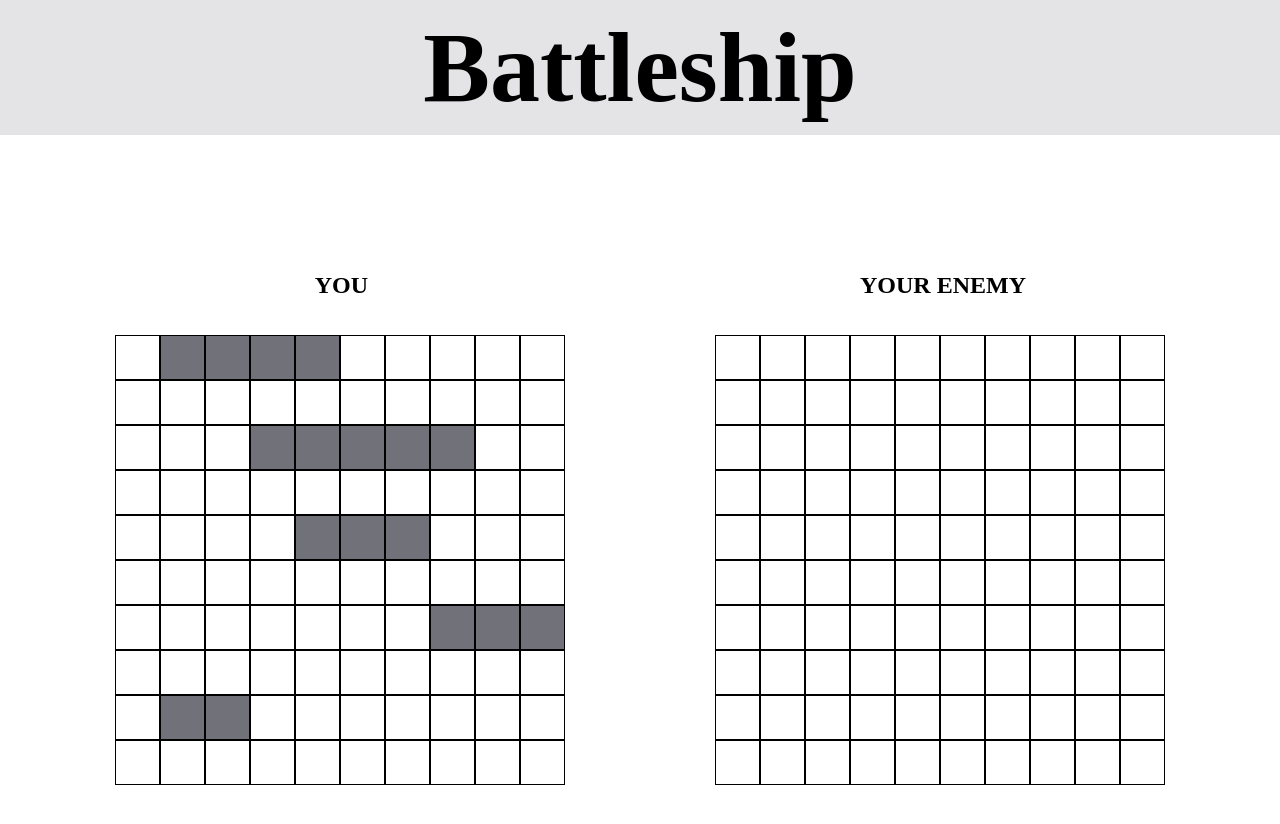
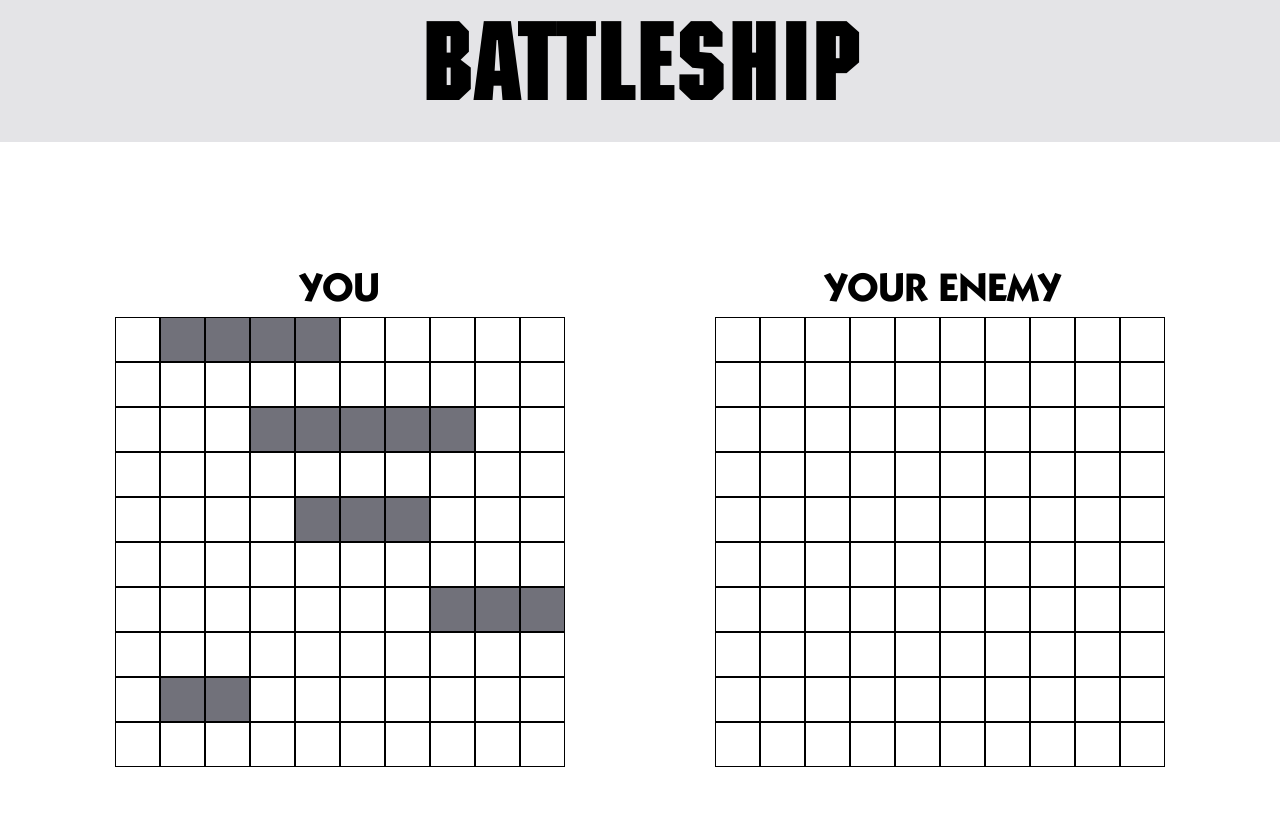
Before and after one commit to Revolution5/battleship, a plain HTML site: page index.html in a window 1280 px wide. Drawn offline with Linux system fonts and the light colour scheme.

Commit message:
Change fonts and add some styling

```diff
--- a/styles.css
+++ b/styles.css
@@ -1,3 +1,13 @@
+@font-face {
+    font-family: battleship;
+    src:url(./fonts/MachineStd-Bold.otf)
+}
+
+@font-face {
+    font-family: subtitle;
+    src: url(./fonts/ITCKabelStdBold.TTF);
+}
+
 body {
     padding: 0;
     margin: 0;
@@ -7,19 +17,22 @@ body {
     display: flex;
     justify-content: center;
     align-items: center;
-    font-size: 50px;
+    font-size: 55px;
     background-color: #e4e4e7;
+    font-family: battleship;
+
 }
 
 .title {
    margin-top: 10px;
-   margin-bottom: 10px
+   margin-bottom: 0px;
+   padding-bottom: 0px;
 }
 
 .content {
     display: grid;
     grid-template-columns: 1fr 1fr;
-    grid-template-rows: 1fr 1fr 5fr 50px;
+    grid-template-rows: 125px 50px 5fr 50px;
 }
 
 .grids {
@@ -37,18 +50,23 @@ body {
     grid-column: 1/3;
     justify-self: center;
     align-self: center;
+    font-size: 50px;
 }
 
 .player-label {
     justify-self: end;
     align-self: center;
-    padding-right: 272px;
+    padding-right: 260px;
+    font-family: subtitle;
+    font-size: 40px;
 }
 
 .computer-label {
     justify-self: start;
     align-self: center;
-    padding-left: 220px;
+    padding-left: 185px;
+    font-family: subtitle;
+    font-size: 40px;
 }
 
 .new-round {
@@ -69,6 +87,9 @@ body {
     border: solid 1px black;
 }
 
+.computer-grid > .square:hover {
+    background-color: #d1d5db;
+}
 .square-ship {
     background-color: #71717a;
 }
```
Also changed, not shown: fonts/ITCKabelStdBold.TTF (added), fonts/ITCKabelStdBook.TTF (added), fonts/ITCKabelStdDemi.TTF (added), fonts/ITCKabelStdMedium.TTF (added), fonts/ITCKabelStdUltra.TTF (added), fonts/MachineStd-Bold.otf (added), fonts/MachineStd.otf (added).
